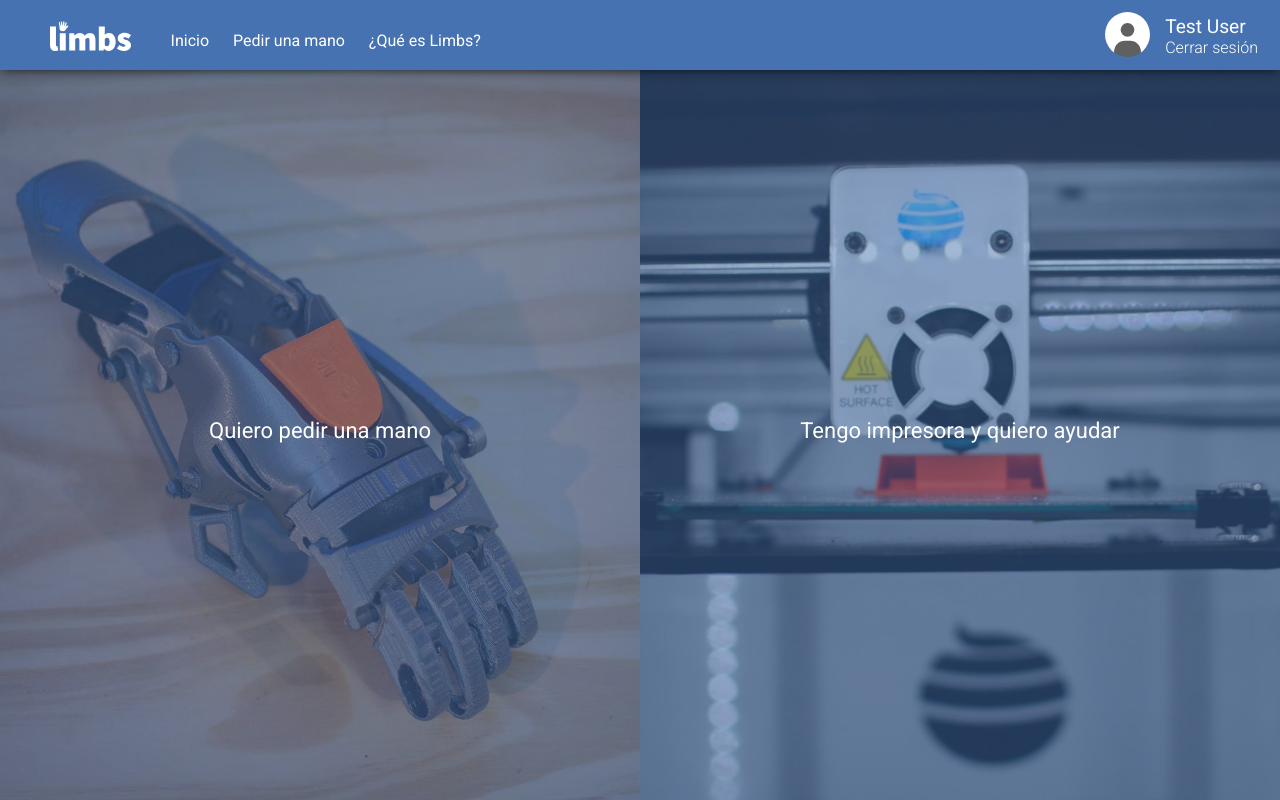
After one commit to TheAtomicLab/frontLimbs, a PHP site: page /registro2.php in a window 1280 px wide. The commit adds this page. Run offline with PHP 8.4, Linux system fonts and the light colour scheme.

Commit message:
registro
html y css para seleccionar la clase de usuario

```diff
--- a/css/estilo01.css
+++ b/css/estilo01.css
@@ -691,3 +691,76 @@ nav li:hover a:before {
 .tabla_datos tr td {
 	padding: 11px 18px;
 	border-bottom: solid 1px #dadada;
+}
+/*registro parte 2*/
+#reg2 {
+	display: flex;
+	flex-direction: row;
+}
+#reg2 a {
+	width: 100%;
+}
+.selec {
+	width: 100%;
+	height: calc(100vh - 70px);
+	position: relative;
+	cursor: pointer;
+	background-position: center;
+	background-size: cover;
+	background-repeat: no-repeat;
+}
+#reg2 a:nth-of-type(1) .selec {
+	background-image: url(../img/reg2-usr.jpg);
+}
+#reg2 a:nth-of-type(2) .selec {
+	background-image: url(../img/reg2-emb.jpg);
+}
+.selec:before {
+	position: absolute;
+	content: '';
+	top: 0px;
+	left: 0px;
+	width: 100%;
+	height: 100%;
+	z-index: 1;
+	box-shadow: inset 0px 0px 140px rgba(0,0,0,0.2)
+}
+.selec .fondo {
+	position: absolute;
+	content: '';
+	top: 0px;
+	left: 0px;
+	width: 100%;
+	height: 100%;
+	background: rgba(255,255,255,0);
+	z-index: 2;
+	background-image: none !important;
+}
+.fondo:before {
+	position: absolute;
+	content: '';
+	top: 0px;
+	left: 0px;
+	width: 100%;
+	height: 100%;
+	z-index: 1;
+	background: rgba(71, 114, 178, 0.5);
+}
+.selec:hover .fondo {
+	/*background: rgba(255,255,255,0.3);*/
+}
+.selec:hover h2 {
+	font-size: 25px;
+}
+h2 {
+	text-align: center;
+	position: relative;
+	width: 80%;
+	left: 10%;
+	top: 50%;
+	transform: translateY(-50%);
+	z-index: 2;
+	font-size: 22px;
+	transition: font-size 0.5s ease;
+	color: white;
+}
--- /dev/null
+++ b/registro2.php
@@ -0,0 +1,8 @@
+<?php include('include/header.php'); ?>
+
+<article id="reg2">
+	<a href=""><div class="selec"><div class="fondo"></div><h2>Quiero pedir una mano</h2></div></a>
+	<a href=""><div class="selec"><div class="fondo"></div><h2>Tengo impresora y quiero ayudar</h2></div></a>
+</article>
+
+<?php include('include/footer.php'); ?>
```
Also changed, not shown: img/reg2-emb.jpg (added), img/reg2-usr.jpg (added).
